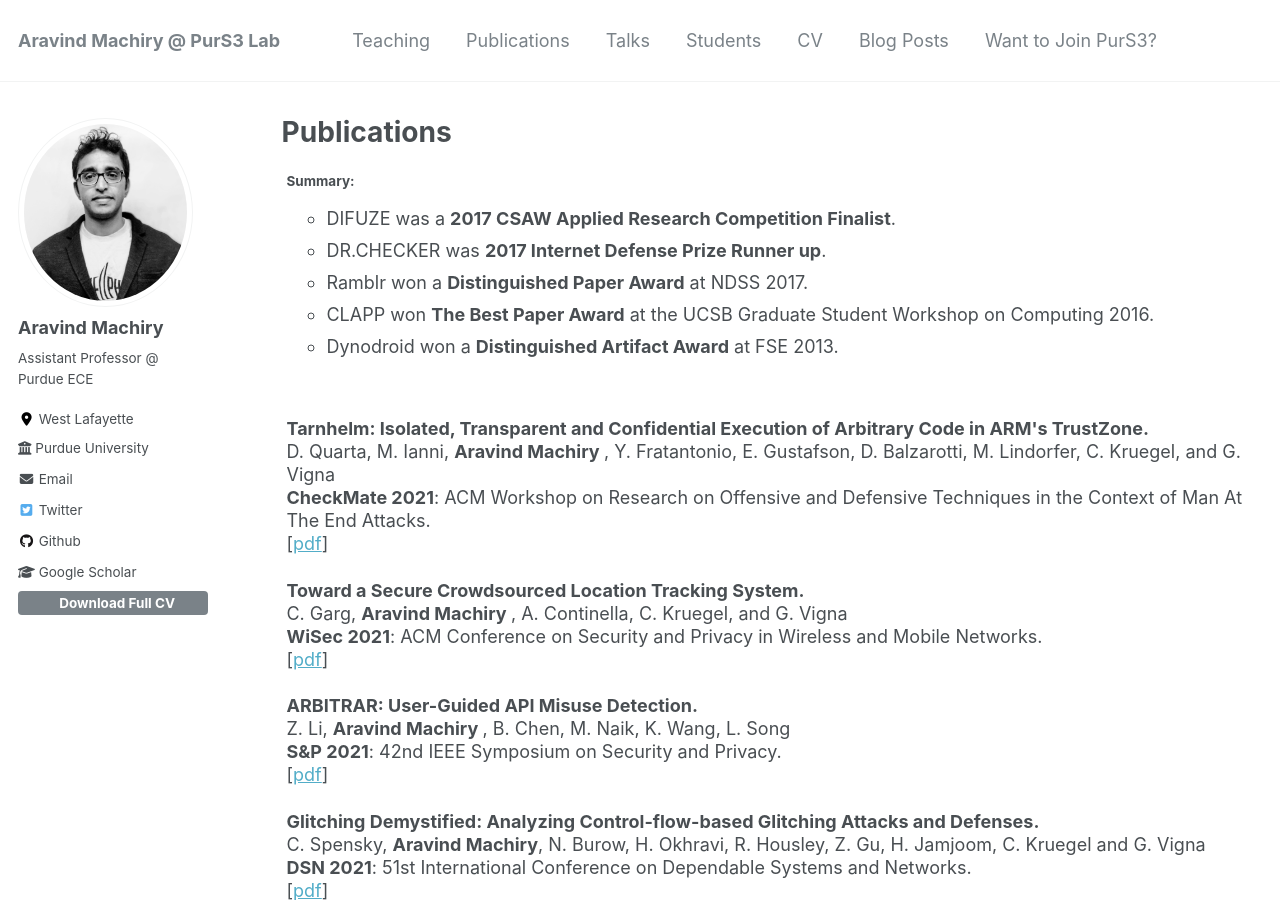
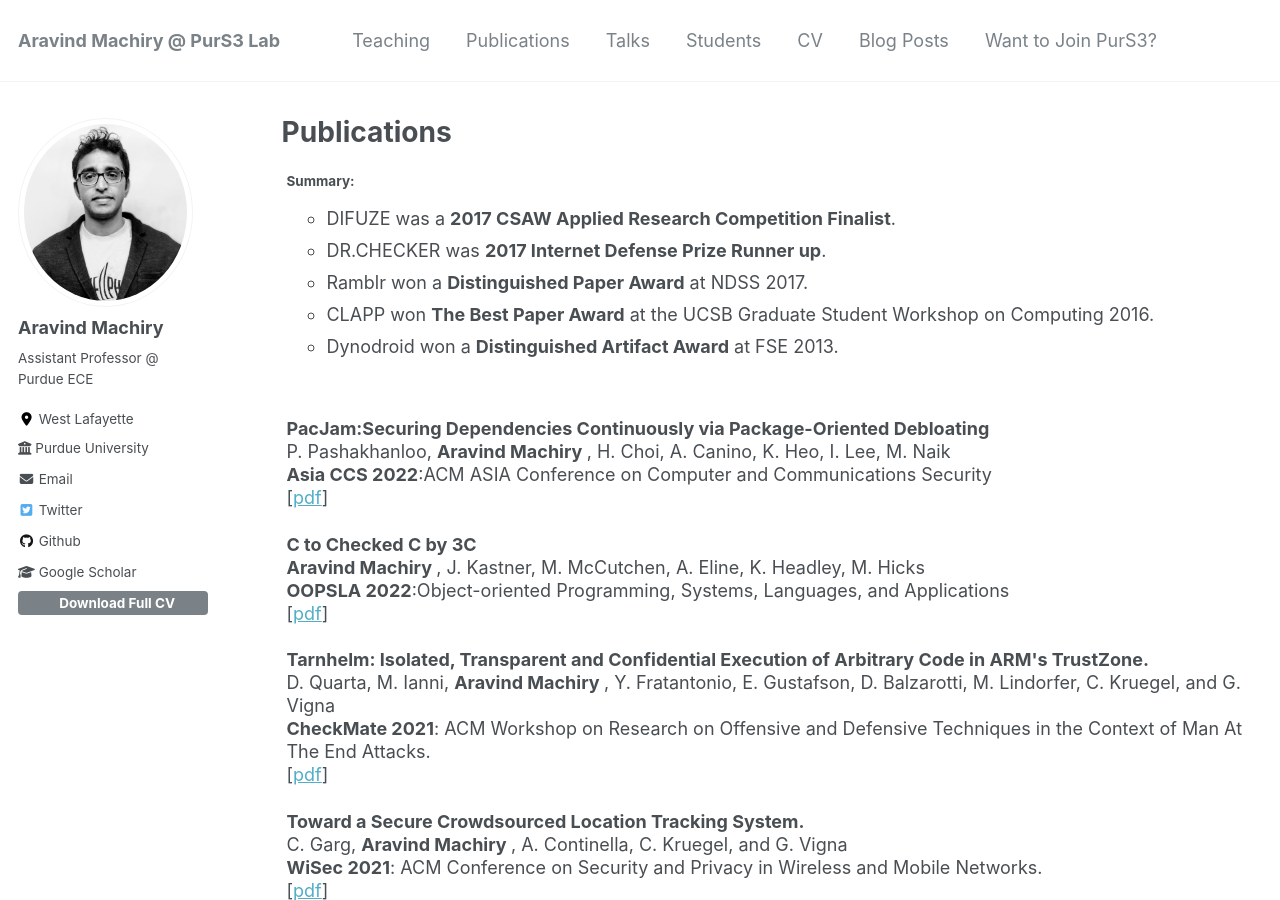
Before and after one commit to Machiry/machiry.github.io, a Jekyll site: the page built from _publications/index.html, in a window 1280 px wide and 900 px high. Built offline with Jekyll 4.4.1, drawn with Linux system fonts in a browser that asks for light colours; nearby versions of some CDN libraries.

Commit message:
Adding new pibs

```diff
--- a/_publications/index.html
+++ b/_publications/index.html
@@ -17,6 +17,20 @@ author_profile: true
     </ul>
 
     <br/>
+    <p>
+
+	           <strong>PacJam:Securing Dependencies Continuously via Package-Oriented Debloating</strong><br>
+	            P. Pashakhanloo, <b> Aravind Machiry </b>, H. Choi, A. Canino, K. Heo, I. Lee, M. Naik <br>
+	            <b>Asia CCS 2022</b>:ACM ASIA Conference on Computer and Communications Security <br>
+	            [<a href="/files/pacjam.pdf">pdf</a>]
+	            </p>
+	            <p>
+
+	           <strong>C to Checked C by 3C</strong><br>
+	            <b> Aravind Machiry </b>, J. Kastner, M. McCutchen, A. Eline, K. Headley, M. Hicks <br>
+	            <b>OOPSLA 2022</b>:Object-oriented Programming, Systems, Languages, and Applications <br>
+	            [<a href="/files/3c.pdf">pdf</a>]
+	            </p>
       <p>
 
 	           <strong>Tarnhelm: Isolated, Transparent and Confidential Execution of Arbitrary Code in ARM's TrustZone.</strong><br>
```
Also changed, not shown: 2 other files.
